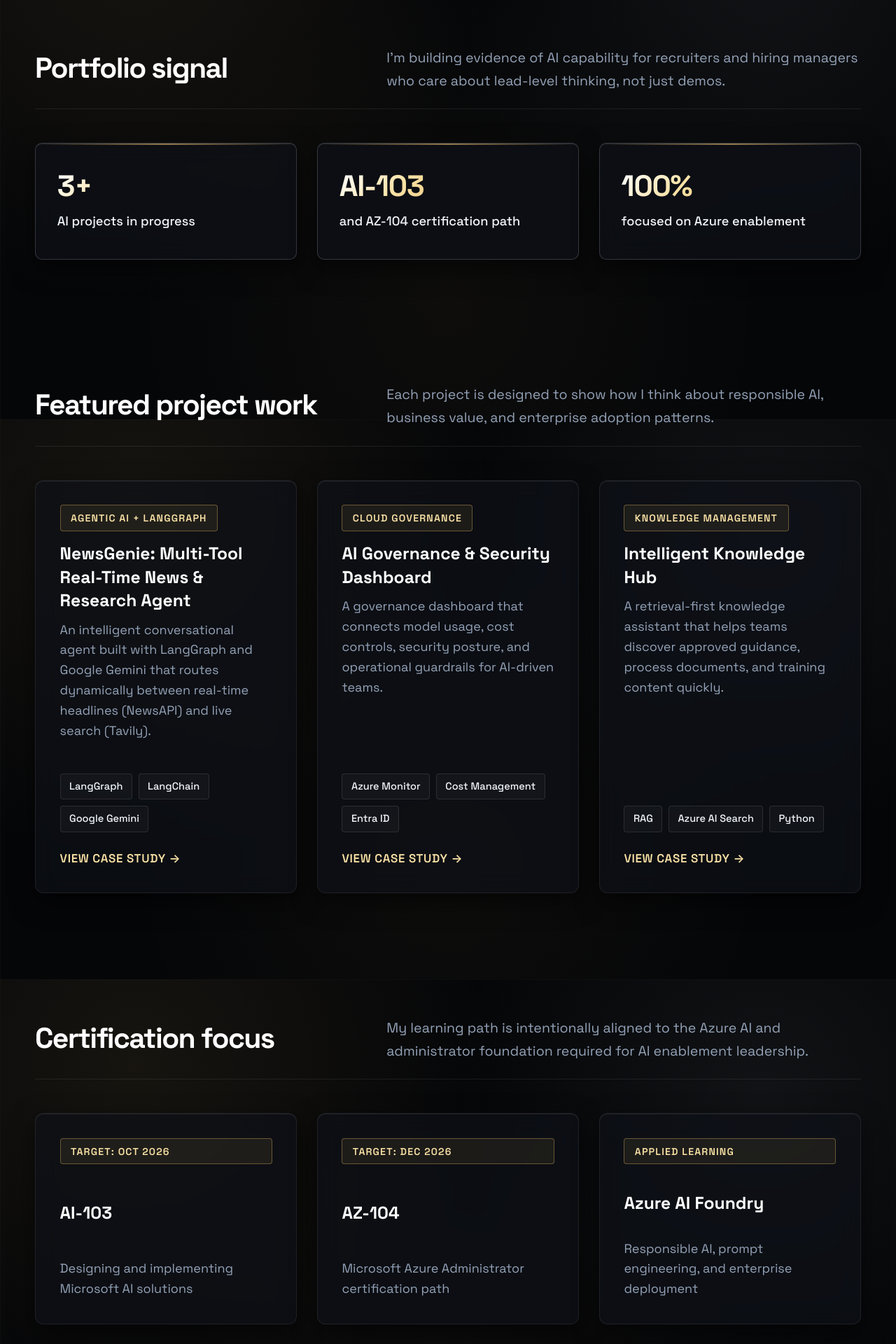
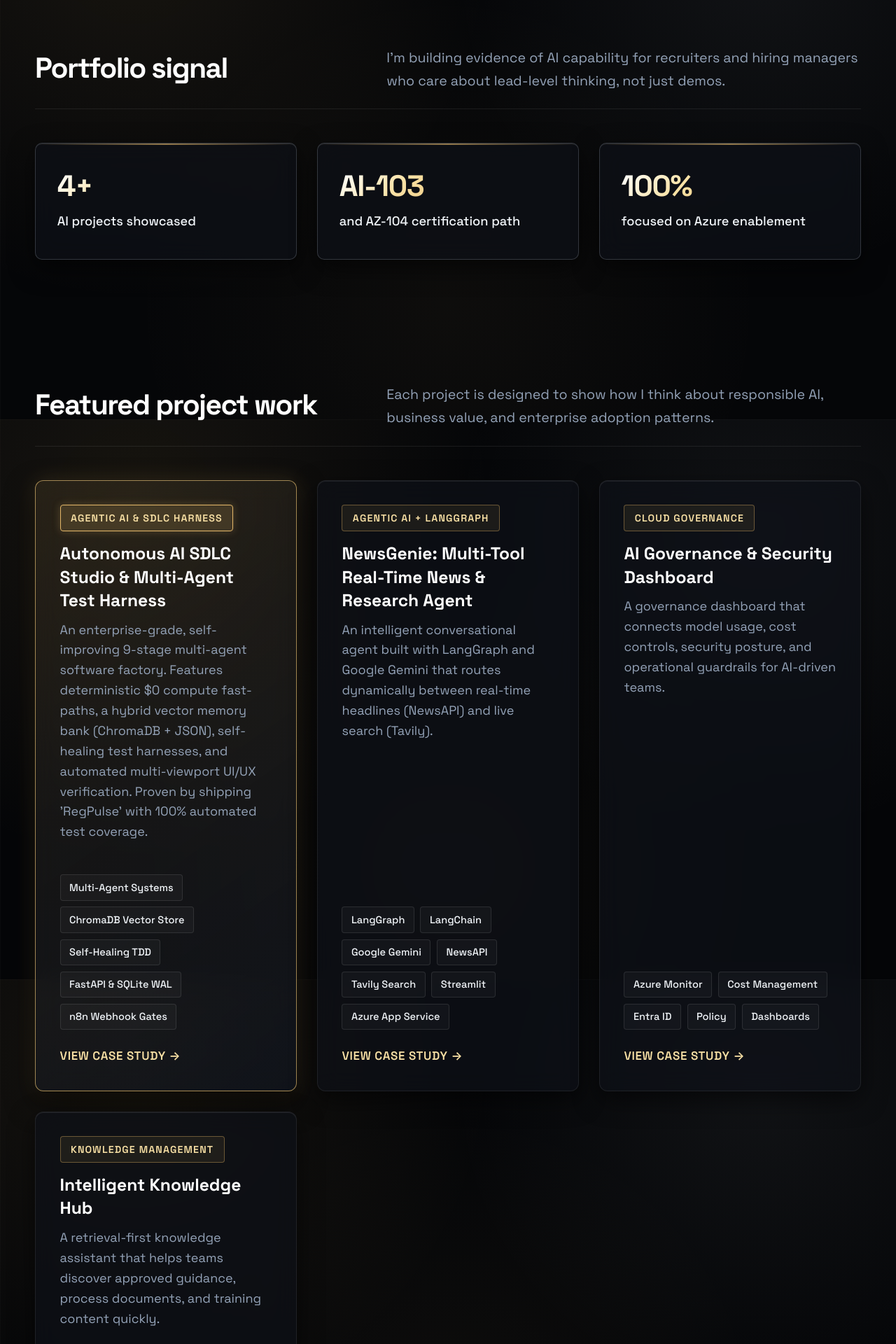
Before and after one commit to N8Space/winelogbooks, a FastAPI app: page / in a window 1280 px wide. Shown: the part 1001-2921 px from the top of the page at 70% size. Run offline with FastAPI, Linux system fonts and the light colour scheme; some libraries are stand-ins or nearby versions.

Commit message:
feat: add Autonomous AI SDLC Studio showcase project and update contact domain references

```diff
--- a/main.py
+++ b/main.py
@@ -6,6 +6,9 @@ from fastapi.staticfiles import StaticFiles
 
 BASE_DIR = Path(__file__).resolve().parent
 STATIC_DIR = BASE_DIR / "static"
+TEMPLATES_DIR = BASE_DIR / "templates"
+AI_SDLC_STUDIO_FILE = TEMPLATES_DIR / "ai_sdlc_studio.html"
+AI_SDLC_STUDIO_HTML = AI_SDLC_STUDIO_FILE.read_text(encoding="utf-8") if AI_SDLC_STUDIO_FILE.exists() else ""
 
 app = FastAPI(
     title="AI Enablement Portfolio",
@@ -34,6 +37,24 @@ CERTIFICATIONS = [
 ]
 
 PROJECTS = [
+    {
+        "slug": "ai-sdlc-studio",
+        "title": "Autonomous AI SDLC Studio & Multi-Agent Test Harness",
+        "category": "Agentic AI & SDLC Harness",
+        "summary": "An enterprise-grade, self-improving 9-stage multi-agent software factory. Features deterministic $0 compute fast-paths, a hybrid vector memory bank (ChromaDB + JSON), self-healing test harnesses, and automated multi-viewport UI/UX verification. Proven by shipping 'RegPulse' with 100% automated test coverage.",
+        "outcome": "Shipped 'RegPulse' proof with 20/20 automated tests passing, 98/100 UI/UX accessibility score (Grade A+, WCAG 2.1 AA), SQLite WAL concurrency, and GZip payload compression reducing transfer size by ~80%.",
+        "stack": [
+            "Multi-Agent Systems",
+            "ChromaDB Vector Store",
+            "Self-Healing TDD",
+            "FastAPI & SQLite WAL",
+            "n8n Webhook Gates",
+        ],
+        "story": "To prevent enterprise GenAI initiatives from stalling in proof-of-concept stages, I architected a disciplined 9-stage autonomous multi-agent software development lifecycle (SDLC) harness. The studio enforces strict separation of concerns across specialized agents, deterministic cost governance ($0 fast-paths via DOM sanitization and SHA-256 fingerprinting), persistent hybrid vector memory (ChromaDB + JSON), multi-viewport UI/UX visual audits, and human-in-the-loop n8n approval gates.",
+        "github_url": "https://github.com/N8Space",
+        "demo_url": None,
+        "is_featured": True,
+    },
     {
         "slug": "newsgenie",
         "title": "NewsGenie: Multi-Tool Real-Time News & Research Agent",
@@ -70,7 +91,7 @@ PROJECTS = [
 ]
 
 STATS = [
-    ("3+", "AI projects in progress"),
+    ("4+", "AI projects showcased"),
     ("AI-103", "and AZ-104 certification path"),
     ("100%", "focused on Azure enablement"),
 ]
@@ -121,7 +142,7 @@ def render_page(title: str, current_path: str, main_content: str) -> HTMLRespons
     <footer class="footer">
       <div class="container footer-inner">
         <div><strong>Nathan Lester</strong> • AI Enablement Lead</div>
-        <div>Available for AI Enablement Lead & Solutions Architecture opportunities • hello@winelogbooks.com</div>
+        <div>Available for AI Enablement Lead & Solutions Architecture opportunities • <a href="mailto:hello@nathanscottlester.com">hello@nathanscottlester.com</a></div>
       </div>
     </footer>
   </body>
@@ -132,10 +153,11 @@ def render_page(title: str, current_path: str, main_content: str) -> HTMLRespons
 def render_project_cards(project_list):
     cards = []
     for project in project_list:
-        stack_items = ''.join(f'<li>{item}</li>' for item in project["stack"][:3])
+        featured_cls = " featured-project" if project.get("is_featured") else ""
+        stack_items = ''.join(f'<li>{item}</li>' for item in project["stack"])
         cards.append(
             f"""
-            <article class="project-card">
+            <article class="project-card{featured_cls}">
               <div>
                 <span class="tag">{project['category']}</span>
                 <h3>{project['title']}</h3>
@@ -155,7 +177,7 @@ def render_project_cards(project_list):
 
 @app.get("/", response_class=HTMLResponse)
 async def home():
-    project_cards = render_project_cards(PROJECTS[:3])
+    project_cards = render_project_cards(PROJECTS)
     stat_cards = ''.join(f'<div class="stat-card"><strong>{value}</strong><span>{label}</span></div>' for value, label in STATS)
     cert_cards = ''.join(
         f'<article class="cert-card"><span class="tag">{cert["status"]}</span><h3>{cert["name"]}</h3><p>{cert["description"]}</p></article>'
@@ -252,8 +274,16 @@ async def projects():
     return render_page("Project Portfolio", "/projects", body)
 
 
+@app.get("/projects/ai-sdlc-studio", response_class=HTMLResponse)
+async def project_ai_sdlc_studio():
+    return HTMLResponse(AI_SDLC_STUDIO_HTML)
+
+
 @app.get("/projects/{slug}", response_class=HTMLResponse)
 async def project_detail(slug: str):
+    if slug == "ai-sdlc-studio":
+        return HTMLResponse(AI_SDLC_STUDIO_HTML)
+
     project = next((item for item in PROJECTS if item["slug"] == slug), None)
     if project is None:
         return render_page(
--- a/static/style.css
+++ b/static/style.css
@@ -805,3 +805,119 @@ img {
     padding: 3.5rem 0 2.5rem;
   }
 }
+
+/* Featured Project Card Highlight */
+.project-card.featured-project {
+  background: linear-gradient(145deg, rgba(229, 184, 105, 0.1) 0%, rgba(16, 20, 28, 0.88) 100%);
+  border: 1px solid var(--border-gold-glow);
+  box-shadow: 0 16px 40px rgba(0, 0, 0, 0.65), 0 0 30px rgba(229, 184, 105, 0.16);
+}
+
+.project-card.featured-project:hover {
+  border-color: var(--gold-light);
+  box-shadow: 0 24px 50px rgba(0, 0, 0, 0.75), 0 0 40px rgba(229, 184, 105, 0.3);
+}
+
+.project-card.featured-project .tag {
+  background: rgba(229, 184, 105, 0.16);
+  border-color: var(--gold-primary);
+  color: var(--gold-light);
+  box-shadow: 0 0 12px rgba(229, 184, 105, 0.25);
+}
+
+/* Custom Case Study Visual Enhancements */
+.architecture-diagram {
+  background: rgba(10, 12, 16, 0.85);
+  border: 1px solid var(--border-gold);
+  border-radius: 8px;
+  padding: 1.5rem;
+  margin: 1.5rem 0;
+  font-family: 'JetBrains Mono', monospace;
+  font-size: 0.82rem;
+  line-height: 1.5;
+  overflow-x: auto;
+  color: var(--text-main);
+  box-shadow: inset 0 1px 0 rgba(255, 255, 255, 0.06), 0 10px 30px rgba(0, 0, 0, 0.6);
+}
+
+.metric-badge-grid {
+  display: grid;
+  grid-template-columns: repeat(auto-fit, minmax(200px, 1fr));
+  gap: 1rem;
+  margin: 1.5rem 0;
+}
+
+.metric-badge-card {
+  background: rgba(16, 20, 28, 0.7);
+  border: 1px solid var(--border-subtle);
+  border-left: 3px solid var(--gold-primary);
+  padding: 1rem 1.2rem;
+  border-radius: 6px;
+}
+
+.metric-badge-card .num {
+  font-family: 'Space Grotesk', sans-serif;
+  font-size: 1.7rem;
+  font-weight: 700;
+  color: var(--gold-light);
+  line-height: 1.2;
+}
+
+.metric-badge-card .label {
+  font-size: 0.85rem;
+  color: var(--text-muted);
+  text-transform: uppercase;
+  letter-spacing: 0.05em;
+  margin-top: 0.25rem;
+}
+
+.flow-step {
+  position: relative;
+  padding-left: 1.8rem;
+  margin-bottom: 1.25rem;
+}
+
+.flow-step::before {
+  content: "◆";
+  position: absolute;
+  left: 0;
+  top: 0;
+  color: var(--gold-primary);
+  font-size: 0.9rem;
+}
+
+.flow-step strong {
+  color: var(--text-white);
+  font-family: 'JetBrains Mono', monospace;
+}
+
+.callout-box {
+  background: rgba(229, 184, 105, 0.06);
+  border: 1px solid var(--border-gold);
+  border-radius: 8px;
+  padding: 1.25rem 1.5rem;
+  margin: 1.5rem 0;
+}
+
+.callout-box h4 {
+  margin: 0 0 0.5rem;
+  color: var(--gold-light);
+  font-size: 1.05rem;
+}
+
+.tag-cloud {
+  display: flex;
+  flex-wrap: wrap;
+  gap: 0.5rem;
+  margin: 1rem 0;
+}
+
+.tag-chip {
+  background: rgba(255, 255, 255, 0.05);
+  border: 1px solid var(--border-subtle);
+  padding: 0.25rem 0.65rem;
+  border-radius: 4px;
+  font-size: 0.8rem;
+  font-family: 'JetBrains Mono', monospace;
+  color: var(--silver-light);
+}
--- /dev/null
+++ b/templates/ai_sdlc_studio.html
@@ -0,0 +1,302 @@
+<!DOCTYPE html>
+<html lang="en">
+  <head>
+    <meta charset="UTF-8" />
+    <meta name="viewport" content="width=device-width, initial-scale=1.0" />
+    <meta name="description" content="AI SDLC Studio: Autonomous multi-agent software factory with self-healing test harnesses, deterministic cost governance, and persistent memory bank. Built by Nathan Lester, AI Enablement Lead." />
+    <title>Autonomous AI SDLC Studio & Multi-Agent Test Harness — Nathan Lester | AI Enablement Lead</title>
+    <link rel="preconnect" href="https://fonts.googleapis.com">
+    <link rel="preconnect" href="https://fonts.gstatic.com" crossorigin>
+    <link href="https://fonts.googleapis.com/css2?family=Space+Grotesk:wght@300;400;500;600;700&family=JetBrains+Mono:wght@400;500;700&display=swap" rel="stylesheet">
+    <link rel="stylesheet" href="/static/style.css" />
+    <style>
+      /* Custom case-study visual enhancements matching luxury technical palette */
+      .architecture-diagram {
+        background: rgba(10, 12, 16, 0.85);
+        border: 1px solid var(--border-gold);
+        border-radius: 8px;
+        padding: 1.5rem;
+        margin: 1.5rem 0;
+        font-family: 'JetBrains Mono', monospace;
+        font-size: 0.82rem;
+        line-height: 1.5;
+        overflow-x: auto;
+        color: var(--text-main);
+        box-shadow: inset 0 1px 0 rgba(255,255,255,0.06), 0 10px 30px rgba(0,0,0,0.6);
+      }
+      .metric-badge-grid {
+        display: grid;
+        grid-template-columns: repeat(auto-fit, minmax(200px, 1fr));
+        gap: 1rem;
+        margin: 1.5rem 0;
+      }
+      .metric-badge-card {
+        background: rgba(16, 20, 28, 0.7);
+        border: 1px solid var(--border-subtle);
+        border-left: 3px solid var(--gold-primary);
+        padding: 1rem 1.2rem;
+        border-radius: 6px;
+      }
+      .metric-badge-card .num {
+        font-family: 'Space Grotesk', sans-serif;
+        font-size: 1.7rem;
+        font-weight: 700;
+        color: var(--gold-light);
+        line-height: 1.2;
+      }
+      .metric-badge-card .label {
+        font-size: 0.85rem;
+        color: var(--text-muted);
+        text-transform: uppercase;
+        letter-spacing: 0.05em;
+        margin-top: 0.25rem;
+      }
+      .flow-step {
+        position: relative;
+        padding-left: 1.8rem;
+        margin-bottom: 1.25rem;
+      }
+      .flow-step::before {
+        content: "◆";
+        position: absolute;
+        left: 0;
+        top: 0;
+        color: var(--gold-primary);
+        font-size: 0.9rem;
+      }
+      .flow-step strong {
+        color: var(--text-white);
+        font-family: 'JetBrains Mono', monospace;
+      }
+      .callout-box {
+        background: rgba(229, 184, 105, 0.06);
+        border: 1px solid var(--border-gold);
+        border-radius: 8px;
+        padding: 1.25rem 1.5rem;
+        margin: 1.5rem 0;
+      }
+      .callout-box h4 {
+        margin: 0 0 0.5rem;
+        color: var(--gold-light);
+        font-size: 1.05rem;
+      }
+      .tag-cloud {
+        display: flex;
+        flex-wrap: wrap;
+        gap: 0.5rem;
+        margin: 1rem 0;
+      }
+      .tag-chip {
+        background: rgba(255, 255, 255, 0.05);
+        border: 1px solid var(--border-subtle);
+        padding: 0.25rem 0.65rem;
+        border-radius: 4px;
+        font-size: 0.8rem;
+        font-family: 'JetBrains Mono', monospace;
+        color: var(--silver-light);
+      }
+    </style>
+  </head>
+  <body>
+    <header class="site-header">
+      <div class="container navbar">
+        <a class="brand" href="/">
+          <span class="brand-mark">NL</span>
+          <div class="brand-title">
+            <span class="brand-name">Nathan Lester</span>
+            <span class="brand-subtitle">AI Enablement</span>
+          </div>
+        </a>
+        <nav class="nav-links" aria-label="Main navigation">
+          <a href="/">Home</a>
+          <a href="/projects" class="active">Projects</a>
+          <a href="/about">About</a>
+          <a href="/docs" target="_blank">API Docs</a>
+        </nav>
+      </div>
+    </header>
+
+    <main>
+      <section class="page-hero">
+        <div class="container">
+          <span class="kicker">Autonomous Agentic Architecture & SDLC Governance</span>
+          <h1>Autonomous AI SDLC Studio & Multi-Agent Test Harness</h1>
+          <p>Architecting an enterprise-grade, self-improving 9-stage multi-agent software factory with deterministic cost governance, hybrid vector memory bank, and multi-viewport UX verification.</p>
+        </div>
+      </section>
+
+      <section class="section">
+        <div class="container detail-shell">
+          <article class="article-panel">
+            <div class="hud-corner top-left"></div>
+            <div class="hud-corner top-right"></div>
+            <div class="hud-corner bottom-left"></div>
+            <div class="hud-corner bottom-right"></div>
+
+            <h2>The AI Enablement Challenge</h2>
+            <p>
+              Across enterprise organizations, <strong>90% of Generative AI initiatives stall in the "proof of concept" graveyard</strong>. Developers generate rapid code snippets with LLMs, but without systematic engineering guardrails, these systems rapidly accumulate tech debt, break silently under API deprecations, suffer runaway token costs, and fail basic accessibility and operational tests.
+            </p>
+            <p>
+              To solve this, I architected the <strong>Autonomous AI SDLC Studio</strong>—a robust, self-healing multi-agent software development lifecycle (SDLC) harness. The system converts raw business ideas into production-ready, fully tested, containerized software through a disciplined 9-stage autonomous pipeline.
+            </p>
+
+            <div class="metric-badge-grid">
+              <div class="metric-badge-card">
+                <div class="num">9 Stages</div>
+                <div class="label">Autonomous SDLC Loop</div>
+              </div>
+              <div class="metric-badge-card">
+                <div class="num">100%</div>
+                <div class="label">Automated Test Pass Rate</div>
+              </div>
+              <div class="metric-badge-card">
+                <div class="num">$0 Compute</div>
+                <div class="label">Deterministic Fast Paths</div>
+              </div>
+              <div class="metric-badge-card">
+                <div class="num">Grade A+</div>
+                <div class="label">WCAG 2.1 AA Compliance</div>
+              </div>
+            </div>
+
+            <h2>Architecture & The 9-Stage Agentic Loop</h2>
+            <p>
+              Rather than relying on a single monolithic prompt, the studio employs <strong>specialized autonomous agents with strict separation of concerns</strong>. Each agent operates under scoped permissions, mandatory execution gates, and deterministic quality bars:
+            </p>
+
+            <div class="architecture-diagram">
+[01 Product Strategist]   ──► Synthesizes market ICPs, JTBD, & human-facing UI scope (PRD)
+         │  (Human Approval Gate)
+         ▼
+[02 SaaS Architect]       ──► Technical design (TDD), safe porting (8080), data contracts
+         │  (Human Review Gate)
+         ▼
+[03 Software Engineer]    ──► FastAPI backend, responsive UI at '/', dotenv, DOM sanitization
+         │
+         ▼
+[04 QA Tester]            ──► Automated pytest suite + turnkey demo_test.py offline runner
+         │
+         ▼
+[04b UI/UX Tester]        ──► Desktop (1440px), Tablet (768px), Mobile (375px) visual audit
+         │
+         ▼
+[05 DevOps Engineer]      ──► Docker containerization, Azure CI/CD with required reviewer gate
+         │
+         ▼
+[06 GTM Marketer]         ──► Multi-channel launch kit + Lester Labs approval webhook dispatch
+         │
+         ▼
+[07 Continuous Learning]  ──► Retrospective post-mortem & memory indexing (ChromaDB + JSON)
+         │
+         ▼
+[08 Cleanup & Efficiency] ──► SQLite WAL tuning, query indexing, cache pruning, VACUUM
+            </div>
+
+            <h2>Key Engineering Innovations & Governance Guardrails</h2>
+
+            <div class="flow-step">
+              <strong>1. Deterministic Cost Governance ($0 Fast-Paths)</strong>
+              <p>LLM tokens are an expensive resource. The studio’s web crawling and change-detection engines utilize native DOM sanitization (stripping non-semantic markup, script tags, headers, and navigation noise) followed by normalized SHA-256 fingerprinting. When no material text delta exists, execution terminates in milliseconds with zero LLM API calls ($0.00 spend).</p>
+            </div>
+
+            <div class="flow-step">
+              <strong>2. Persistent Hybrid Vector Memory Bank</strong>
+              <p>Autonomous agents frequently repeat mistakes across cycles. I designed a hybrid memory architecture combining <strong>ChromaDB ONNX vector embeddings</strong> with a durable, version-controlled JSON bank. When an agent hits an error (e.g. macOS port 8000 conflicts, missing payload attributes), the post-mortem is codified and indexed. Future cycles automatically retrieve matching architectural guidelines before code is authored.</p>
+            </div>
+
+            <div class="flow-step">
+              <strong>3. Multi-Viewport UI/UX Visual Harness (04b_ui_tester)</strong>
+              <p>AI products must be intuitive for humans. The studio enforces automated headless Chromium browser testing across Desktop (1440x900), Tablet (768x1024), and Mobile (375x812) viewports. It checks touch target boundaries (&ge;44px), WCAG 2.1 AA color contrast (&ge;4.5:1), and interactive user journeys before code advances to deployment.</p>
+            </div>
+
+            <div class="flow-step">
+              <strong>4. Turnkey Verification & Zero-Guesswork DX</strong>
+              <p>To ensure non-technical executives and stakeholders can test systems effortlessly, every build requires an unignored <code>.env.example</code> with self-documenting defaults, explicit dotenv loading, and a standalone <code>demo_test.py</code> script that runs end-to-end simulations offline without cloud API keys.</p>
+            </div>
+
+            <div class="flow-step">
+              <strong>5. Human-in-the-Loop Orchestration</strong>
+              <p>Autonomous does not mean ungoverned. High-stakes stages (PRD approval, architectural specs, and GTM release) dispatch structured JSON payloads to an <strong>n8n automation webhook</strong> (<code>automation.lesterlabs.cloud</code>) for stakeholder sign-off.</p>
+            </div>
+
+            <div class="callout-box">
+              <h4>Case Study Proof: "RegPulse" Regulatory Change Monitor</h4>
+              <p>
+                To validate the harness, the studio autonomously conceived, architected, and shipped <strong>RegPulse</strong>—a programmatic monitor for state regulatory portals that lack RSS feeds or webhooks.
+              </p>
+              <p>
+                <strong>Outcome:</strong> 20/20 automated tests passing, 98/100 UI/UX accessibility score, SQLite Write-Ahead Logging (WAL) concurrency with 7 compound indexes, GZip payload compression, and a complete multi-channel GTM launch kit.
+              </p>
+            </div>
+
+            <h2>Technology Stack & Tooling</h2>
+            <div class="tag-cloud">
+              <span class="tag-chip">Agentic AI Workflows</span>
+              <span class="tag-chip">Multi-Agent Orchestration</span>
+              <span class="tag-chip">ChromaDB Vector Store</span>
+              <span class="tag-chip">ONNX Embeddings</span>
+              <span class="tag-chip">FastAPI & Uvicorn</span>
+              <span class="tag-chip">Python 3.12</span>
+              <span class="tag-chip">SQLite WAL Mode</span>
+              <span class="tag-chip">Headless Chromium UI Testing</span>
+              <span class="tag-chip">n8n Orchestration Webhooks</span>
+              <span class="tag-chip">Docker Containerization</span>
+              <span class="tag-chip">Azure CI/CD Workflows</span>
+              <span class="tag-chip">WCAG 2.1 AA Accessibility</span>
+            </div>
+
+            <div class="hero-actions" style="margin-top: 2rem; display: flex; gap: 0.75rem; flex-wrap: wrap;">
+              <a class="btn btn-primary" href="https://github.com/N8Space" target="_blank" rel="noopener noreferrer">Explore GitHub Repos ↗</a>
+              <a class="btn btn-secondary" href="/projects">← Back to All Projects</a>
+            </div>
+          </article>
+
+          <aside class="sidebar-panel">
+            <div class="hud-corner top-left"></div>
+            <div class="hud-corner top-right"></div>
+            <div class="hud-corner bottom-left"></div>
+            <div class="hud-corner bottom-right"></div>
+
+            <h3>Why It Matters for AI Enablement</h3>
+            <p>
+              Hiring managers seeking an <strong>AI Enablement Lead</strong> require a leader who understands how to transform AI from unpredictable novelties into disciplined enterprise engineering assets.
+            </p>
+            <p>
+              This project proves:
+            </p>
+            <ul class="sidebar-list">
+              <li><strong>Systems Architecture:</strong> Designing modular agent workflows with strict separation of concerns.</li>
+              <li><strong>Cost & Risk Governance:</strong> Eliminating token waste through deterministic fast paths and sanitization.</li>
+              <li><strong>Continuous Improvement:</strong> Persistent vector memory that ensures automated systems continuously learn from failures.</li>
+              <li><strong>Developer Enablement:</strong> Building turnkey harnesses and test suites that eliminate manual onboarding friction.</li>
+            </ul>
+
+            <h3>Key Project Metrics</h3>
+            <ul class="sidebar-list">
+              <li><strong>Pipeline Stages:</strong> 9 Autonomous Steps</li>
+              <li><strong>Test Execution:</strong> 20 / 20 Automated Passing</li>
+              <li><strong>UI Usability:</strong> 98 / 100 (Grade A+)</li>
+              <li><strong>Bandwidth Savings:</strong> ~80% (GZip Middleware)</li>
+              <li><strong>Memory Bank:</strong> 10 Permanent Vectors Indexed</li>
+            </ul>
+
+            <h3>Related Projects</h3>
+            <ul class="sidebar-list">
+              <li><a href="/projects/newsgenie">NewsGenie: Multi-Tool Research Agent</a></li>
+              <li><a href="/projects/azure-governance-dashboard">AI Governance & Security Dashboard</a></li>
+              <li><a href="/projects/intelligent-knowledge-hub">Intelligent Knowledge Hub</a></li>
+            </ul>
+          </aside>
+        </div>
+      </section>
+    </main>
+
+    <footer class="footer">
+      <div class="container footer-inner">
+        <div><strong>Nathan Lester</strong> • AI Enablement Lead</div>
+        <div>Available for AI Enablement Lead & Solutions Architecture opportunities • <a href="mailto:hello@nathanscottlester.com">hello@nathanscottlester.com</a></div>
+      </div>
+    </footer>
+  </body>
+</html>
--- a/templates/partials/footer.html
+++ b/templates/partials/footer.html
@@ -4,7 +4,7 @@
           <strong>AI Enablement Portfolio</strong>
         </div>
         <div>
-          Available for AI Enablement Lead opportunities • hello@winelogbooks.com
+          Available for AI Enablement Lead & Solutions Architecture opportunities • <a href="mailto:hello@nathanscottlester.com">hello@nathanscottlester.com</a>
         </div>
       </div>
     </footer>
```
Also changed, not shown: docs/case_studies/autonomous_ai_sdlc_studio.md (added, +85 -0 lines), test_main.py (added, +65 -0 lines).
